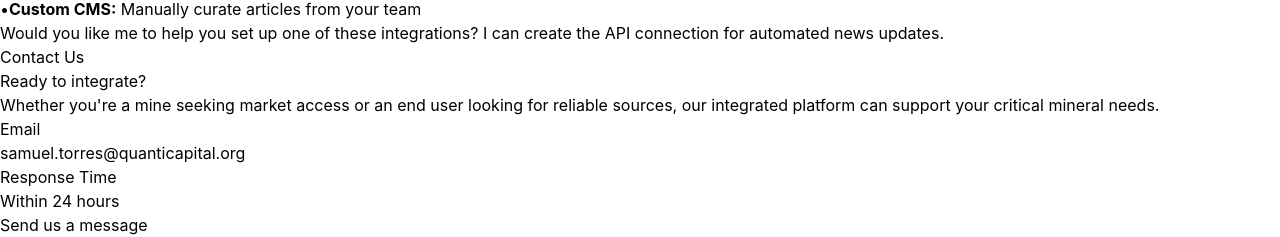
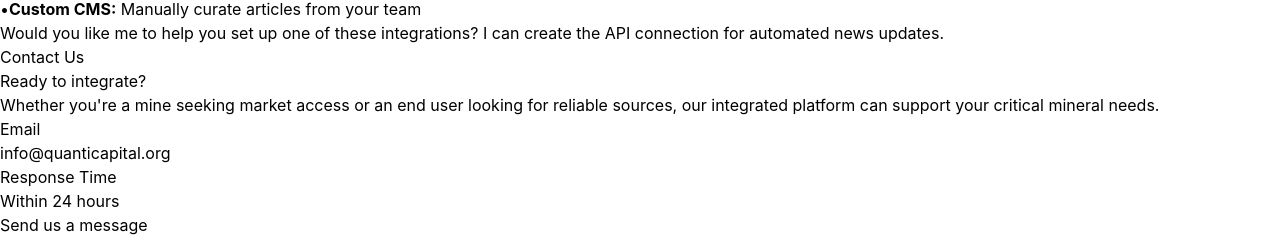
Before and after one commit to quantisam/quanti-capital-website, a React (Vite) app: page / in a window 1280 px wide. Shown: the part 7195-7432 px from the top of the page. Built offline with nearby package versions, Linux system fonts and the light colour scheme.

Commit message:
Update App.jsx

```diff
--- a/src/App.jsx
+++ b/src/App.jsx
@@ -59,8 +59,8 @@ function ContactFormComponent() {
         <div className="space-y-6">
           <div className="border-l-2 border-zinc-300 pl-6">
             <div className="text-sm text-zinc-500 uppercase tracking-wider mb-1">Email</div>
-            <a href="mailto:samuel.torres@quanticapital.org" className="text-lg font-light hover:text-zinc-600 transition-colors">
-              samuel.torres@quanticapital.org
+            <a href="mailto:info@quanticapital.org" className="text-lg font-light hover:text-zinc-600 transition-colors">
+              info@quanticapital.org
             </a>
           </div>
           <div className="border-l-2 border-zinc-300 pl-6">
```
